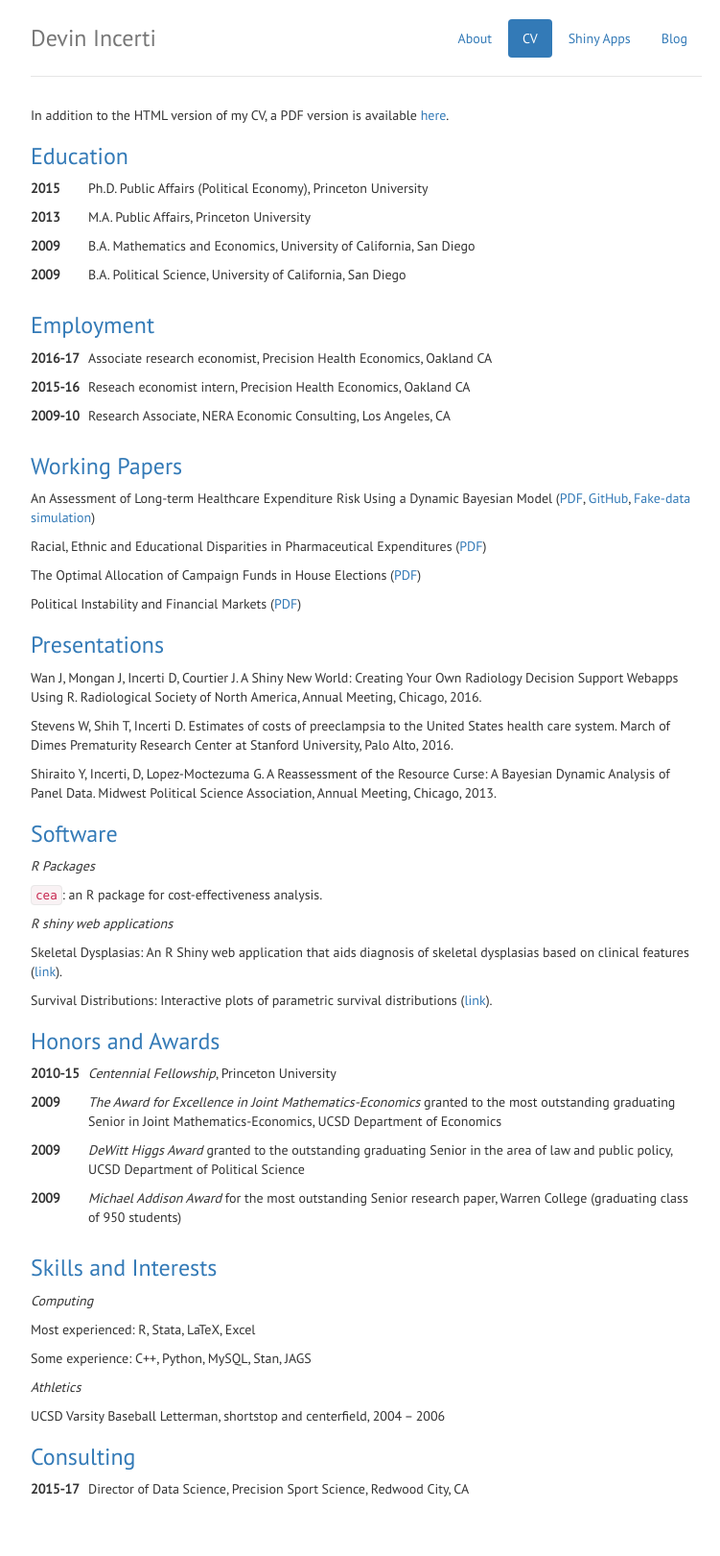
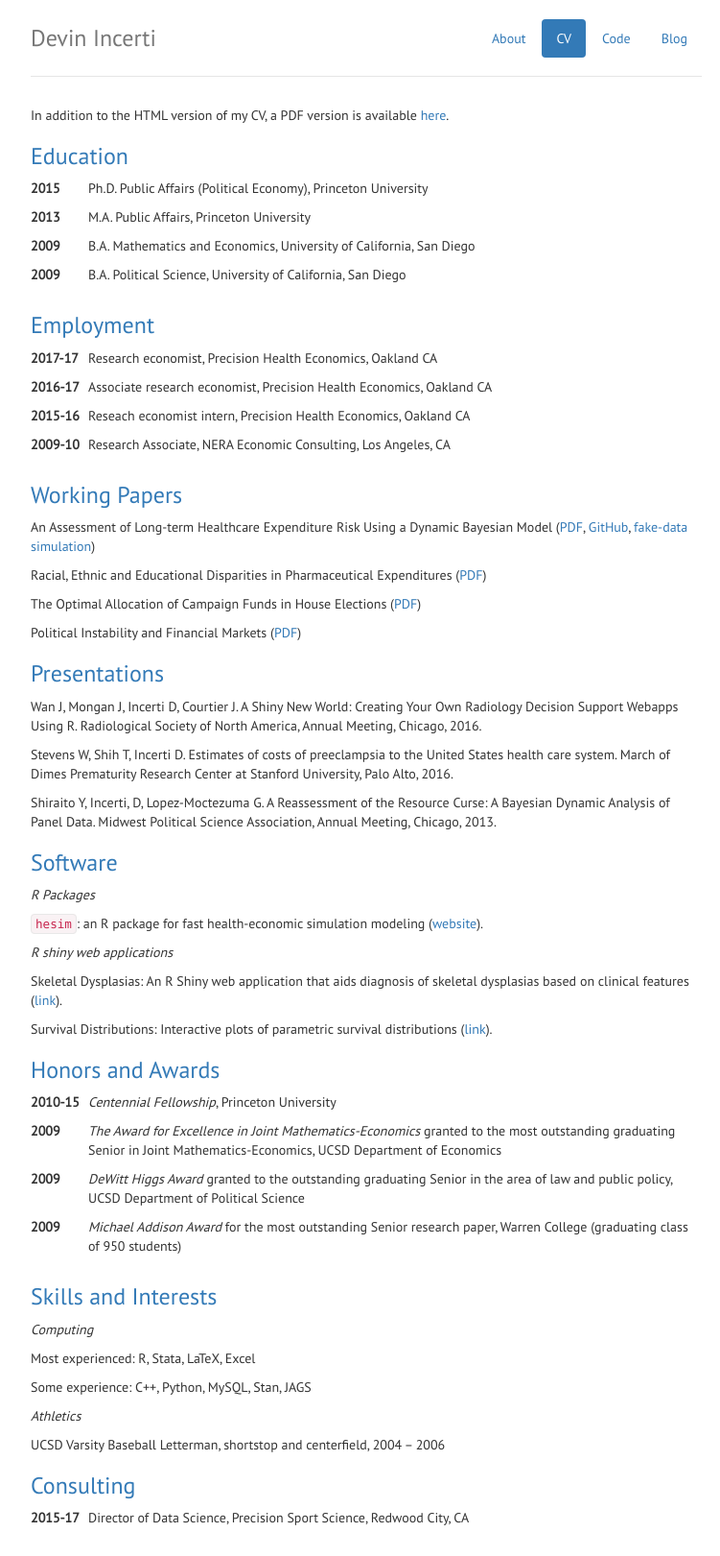
Before and after one commit to dincerti/dincerti.github.io, a Jekyll site: the page built from cv.html, in a window 1280 px wide. Shown: the whole page at 96% size, without its empty margins (258-1009 px from the left). Built offline with Jekyll 4.4.1, drawn with Linux system fonts in a browser that asks for light colours; before the commit the page ends 1591 px from its top, so only the background shows below that.

Commit message:
Update CV + add Code section

```diff
--- a/_includes/nav.html
+++ b/_includes/nav.html
@@ -16,7 +16,7 @@
 			<li {% if page.url == '/index.html' %}class="active"{% endif %}><a href="/index.html">About</a></li>
 			<li {% if page.url == '/cv.html' %}class="active"{% endif %}><a href="/cv.html">CV</a></li>
 			<!-- <li {% if page.url == '/cea.html' %}class="active"{% endif %}><a href="/cea.html">R packages </a></li> -->
-			<li {% if page.url == '/shinyapps.html' or page.layout == 'apps' %}class="active"{% endif %}><a href="/shinyapps.html">Shiny Apps</a></li>
+			<li {% if page.url == '/code.html' or page.layout == 'apps' %}class="active"{% endif %}><a href="/code.html">Code</a></li>
 			<li {% if page.url == '/blog.html' or page.layout == 'post' %}class="active"{% endif %}><a href="/blog.html">Blog</a></li>
       </ul>
     </div><!--/.nav-collapse -->
@@ -34,7 +34,7 @@
 		<li {% if page.url == '/index.html' %}class="active"{% endif %}><a href="/index.html">About</a></li>
 		<li {% if page.url == '/cv.html' %}class="active"{% endif %}><a href="/cv.html">CV</a></li>
 			<!-- <li {% if page.url == '/cea.html' %}class="active"{% endif %}><a href="/cea.html">R packages </a></li> -->
-		<li {% if page.url == '/shinyapps.html' or page.layout == 'apps' %}class="active"{% endif %}><a href="/shinyapps.html">Shiny Apps</a></li>
+		<li {% if page.url == '/code.html' or page.layout == 'apps' %}class="active"{% endif %}><a href="/code.html">Code</a></li>
 		<li {% if page.url == '/blog.html' or page.layout == 'post' %}class="active"{% endif %}><a href="/blog.html">Blog</a></li>
 	 </ul>
 </nav>
--- a/cv.html
+++ b/cv.html
@@ -20,6 +20,9 @@
 </dl>
 <h3 id="employment">Employment</h3>
 <dl>
+<dt>2017-17</dt>
+<dd>Research economist, Precision Health Economics, Oakland CA
+</dd>
 <dt>2016-17</dt>
 <dd>Associate research economist, Precision Health Economics, Oakland CA
 </dd>
@@ -31,7 +34,7 @@
 </dd>
 </dl>
 <h3 id="working-papers">Working Papers</h3>
-<p>An Assessment of Long-term Healthcare Expenditure Risk Using a Dynamic Bayesian Model (<a href="http://devinincerti.com/papers/longterm_spending.pdf">PDF</a>, <a href="https://github.com/dincerti/optimal-house">GitHub</a>, <a href="/twopart_re_longitudinal.html">Fake-data simulation</a>)</p>
+<p>An Assessment of Long-term Healthcare Expenditure Risk Using a Dynamic Bayesian Model (<a href="http://devinincerti.com/papers/longterm_spending.pdf">PDF</a>, <a href="https://github.com/dincerti/optimal-house">GitHub</a>, <a href="/twopart_re_longitudinal.html">fake-data simulation</a>)</p>
 <p>Racial, Ethnic and Educational Disparities in Pharmaceutical Expenditures (<a href="http://devinincerti.com/papers/disparities_rx.pdf">PDF</a>)</p>
 <p>The Optimal Allocation of Campaign Funds in House Elections (<a href="http://devinincerti.com/papers/optimal_house.pdf">PDF</a>)</p>
 <p>Political Instability and Financial Markets (<a href="http://devinincerti.com/papers/instability_finance.pdf">PDF</a>)</p>
@@ -41,7 +44,7 @@
 <p>Shiraito Y, Incerti, D, Lopez-Moctezuma G. A Reassessment of the Resource Curse: A Bayesian Dynamic Analysis of Panel Data. Midwest Political Science Association, Annual Meeting, Chicago, 2013.</p>
 <h3 id="software">Software</h3>
 <p><em>R Packages</em></p>
-<p><code>cea</code>: an R package for cost-effectiveness analysis.</p>
+<p><code>hesim</code>: an R package for fast health-economic simulation modeling (<a href="http://devinincerti.com/hesim/">website</a>).</p>
 <p><em>R shiny web applications</em></p>
 <p>Skeletal Dysplasias: An R Shiny web application that aids diagnosis of skeletal dysplasias based on clinical features (<a href="http://104.131.159.61:3838/skeletal-dysplasias/">link</a>).</p>
 <p>Survival Distributions: Interactive plots of parametric survival distributions (<a href="http://104.131.159.61:3838/survival-curves/">link</a>).</p>
```
Also changed, not shown: code.md (added, +12 -0 lines), cv-pandoc.md (+4 -2 lines), shinyapps.md (deleted, +0 -9 lines), code/skeletal-dysplasias.md (renamed from shinyapps/skeletal-dysplasias.md), code/survival-distributions.md (renamed from shinyapps/survival-distributions.md), 3 other files.
